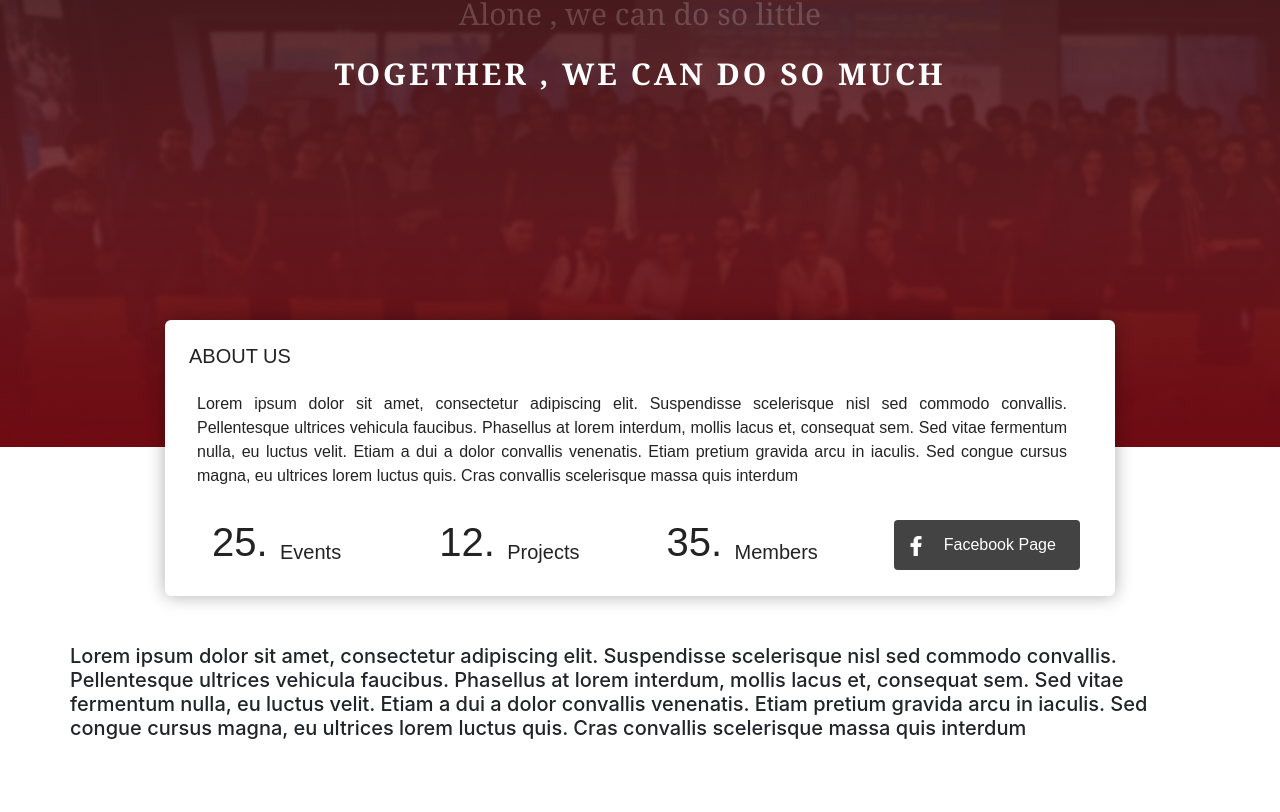
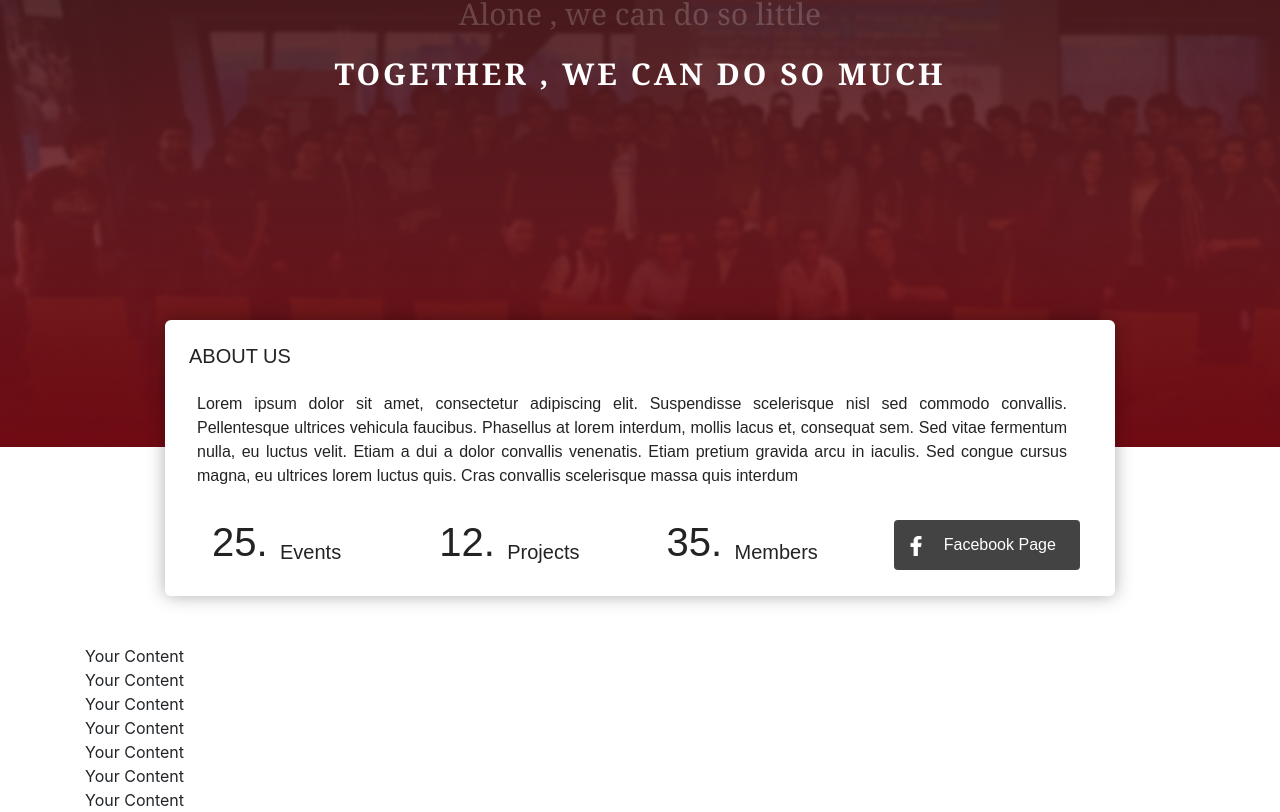
Before and after one commit to mohamedkuch/tunRW-Front, an Angular app in the folder tunrw-front/: page / in a window 1280 px wide. Shown: the part 353-1165 px from the top of the page. Before the commit the page ends 1101 px from the top, so only its background shows below. Built offline with nearby package versions, Linux system fonts and the light colour scheme; a web font is replaced by a local one.

Commit message:
rm carousel

```diff
--- a/tunrw-front/src/app/app.component.html
+++ b/tunrw-front/src/app/app.component.html
@@ -138,20 +138,28 @@
 
     </div>
 
-    <div class="container mt-5">
-      <div class="row">
-        <h5> Lorem ipsum dolor sit amet, consectetur adipiscing elit. Suspendisse scelerisque nisl sed commodo
-          convallis. Pellentesque ultrices vehicula faucibus. Phasellus at lorem interdum, mollis lacus et, consequat
-          sem. Sed vitae fermentum nulla, eu luctus velit. Etiam a dui a dolor convallis venenatis. Etiam pretium
-          gravida arcu in iaculis. Sed congue cursus magna, eu ultrices lorem luctus quis. Cras convallis scelerisque
-          massa quis interdum
-        </h5>
 
-      </div>
-    </div>
 
   </div>
 
 </div>
 
+<div class="container teamContainer mt-5">
+  <div class="row">
+    <div class="col-12">
+      <div class="owl-carousel owl-theme" #owlCarousel>
+        <div> Your Content </div>
+        <div> Your Content </div>
+        <div> Your Content </div>
+        <div> Your Content </div>
+        <div> Your Content </div>
+        <div> Your Content </div>
+        <div> Your Content </div>
+      </div>
+    </div>
+
+
+  </div>
+</div>
+
 <router-outlet></router-outlet>
--- a/tunrw-front/src/app/app.component.ts
+++ b/tunrw-front/src/app/app.component.ts
@@ -1,18 +1,42 @@
-import { Component } from '@angular/core';
+import { Component, ViewChild, ElementRef, OnInit } from '@angular/core';
 
 @Component({
   selector: 'app-root',
   templateUrl: './app.component.html',
   styleUrls: ['./app.component.scss']
 })
-export class AppComponent {
+export class AppComponent implements OnInit {
+
+  @ViewChild("owlCarousel", { static: false }) owlCarousel: ElementRef;
+
   title = 'tunrw-front';
   menuExpandFlag = false;
 
-  onMenuClick(){
+  ngOnInit(): void {
+  }
+
+
+  onMenuClick() {
     this.menuExpandFlag = !this.menuExpandFlag;
   }
-  onFBClick(){
+  onFBClick() {
     window.open("https://www.facebook.com/TunRW.ev/", "_blank");
+    this.owlCarousel.nativeElement.owlCarousel({
+      loop: true,
+      margin: 10,
+      nav: true,
+      responsive: {
+        0: {
+          items: 1
+        },
+        600: {
+          items: 3
+        },
+        1000: {
+          items: 5
+        }
+      }
+    });
+
   }
 }
```
Also changed, not shown: 1 other file (tests, documents, lock files or other folders).
